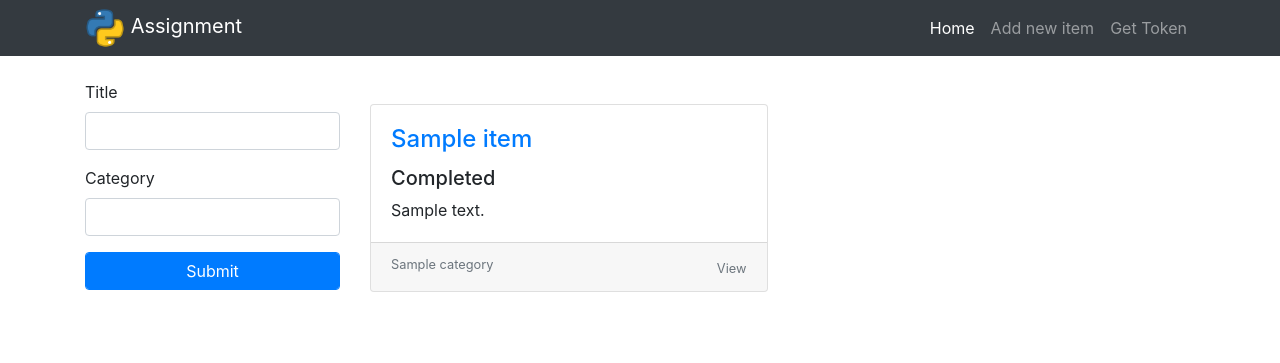
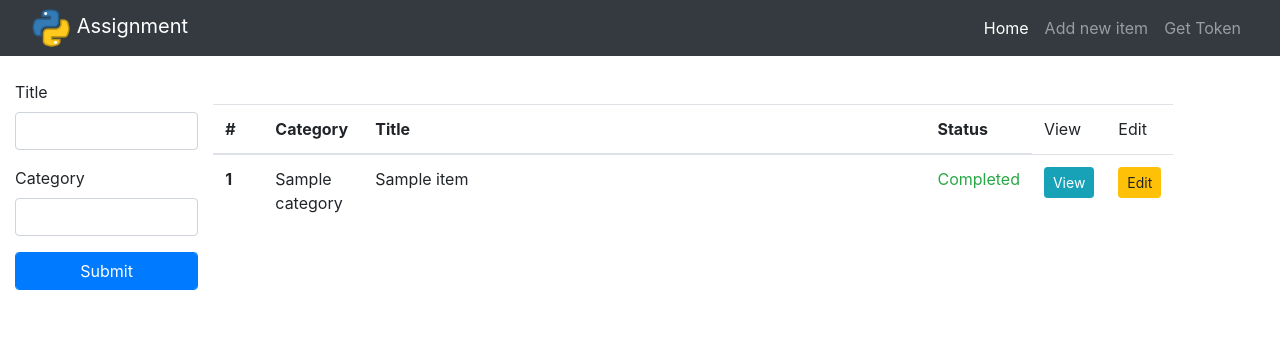
Before and after one commit to IamWGO/todo-web-app, a Flask app: template templates/home.html in a window 1280 px wide. Shown: the top 363 px of the page. Run offline with Flask 3, Linux system fonts and the light colour scheme; the template is opened without the code that fills it: most values are stand-ins (such as "Sample title", 1, 10 or a date in 2020); form fields are guessed from the names that the template uses; some libraries are stand-ins or nearby versions.

Commit message:
Change home, detail layout + cleanup

```diff
--- a/model.py
+++ b/model.py
@@ -88,7 +88,8 @@ def get_category_id_by_name(category_name):
 def get_all_tasks():
     return task_items
 
-def get_tasks_by_category():
+# get parameter task_items because user might submmit fillter
+def get_tasks_by_category(task_items):
     tasks_by_category = {}
 
     # Group tasks by category
@@ -97,8 +98,7 @@ def get_tasks_by_category():
         if category not in tasks_by_category:
             tasks_by_category[category] = []
 
-        item = f"{task["description"]} - {task["status"]}"
-        tasks_by_category[category].append(item)
+        tasks_by_category[category].append(task)
 
     return tasks_by_category
 
--- a/static/css/style.css
+++ b/static/css/style.css
@@ -18,3 +18,9 @@ a:hover {
 textarea {
   resize: none;
 }
+
+
+.padded-rounded {
+  padding: 5px;
+  border-radius: 5px; /* You can adjust the value to control the roundness of the corners */
+}
--- a/templates/base.html
+++ b/templates/base.html
@@ -12,7 +12,7 @@
 
 <body>
   <nav class="navbar navbar-expand-lg navbar-dark bg-dark fixed-top">
-    <div class="container">
+    <div class="container-fluid">
       <a href="{{ url_for('home') }}" class="navbar-brand">
         <img src="{{ url_for('static', filename='images/python_icon.png') }}" height="40px">
         Assignment
@@ -52,7 +52,7 @@
     </div>
   </nav>
 
-  <div class="container">
+  <div class="container-fluid">
   {% with messages = get_flashed_messages(with_categories=True) %}
     {% if messages %}
       {% for type, content in messages %}
--- a/templates/home.html
+++ b/templates/home.html
@@ -3,7 +3,7 @@
 
 {% block content %}
   <div class="row">
-    <div class="col-lg-3">
+    <div class="col-lg-2">
       <div class="my-4">
         <form action="{{ url_for('home') }}" method="GET">
           <div class="form-group">
@@ -21,31 +21,55 @@
     <div class="col-lg-9">
       <div class="row my-5 card-wrapper">
         {% if items %}
-        {% for item in items %}
-          <div class="col-lg-6 col-md-6 mb-4">
-              <div class="card h-100">
-                <div class="card-body">
-                  <h4 class="card-title">
-                    <a href="{{ url_for('item', task_id=item.id) }}">{{ item.title }}</a>
-                  </h4>
-                  <h5>{{ item.status }}</h5>
-                  <p class="card-text">{{ item.description | safe }}</p>
-                </div>
-                <div class="card-footer">
-                  <small class="text-muted" style="float: left;">
-                    {{ item.category }}
-                  </small>
-                  <a href="{{ url_for('item', task_id=item.id) }}" style="float: right;">
-                    <small class="text-muted">View</small>
-                  </a>
-                  <div style="clear: both;"></div>
-                </div>
+        <table class="table">
+          <thead>
+            <tr>
+              <th scope="col" width="50">#</th>
+              <th scope="col" width="100">Category</th>
+              <th scope="col">Title</th>
+              <th scope="col" width="50">Status</th>
+              <td scope="col" width="50">View</td>
+              <td scope="col" width="50">Edit</td>
+              {% if is_authen %}
+                <td scope="col" width="50">Delete</td>
+              {% endif %}
+            </tr>
+          </thead>
+          <tbody>
+          {% for item in items %}
+              <tr>
+                <th scope="row">{{ item.id }}</th>
+                <td>{{ item.category }}</td>
+                <td>{{ item.title }}</td>
+                <td>
+                  {% if item.status != "Completed" %}
+                  <form class="form" method="POST" action="{{ url_for('complete_item', task_id=item.id) }}">
+                    <input class="btn btn-sm btn-outline-warning"
+                        id="submit" name="submit" type="submit" value="{{ item.status }}">
+                  </form>
+                  {% else %}
+                  <span class="text-success">{{ item.status }}</span>
+                  {% endif %}
 
-              </div>
-          </div>
-        {% endfor %}
+                </td>
+                <td><a href="{{ url_for('item', task_id=item.id) }}" class="btn btn-sm btn-info">View</a></td>
+                <td><a href="{{ url_for('edit_item', task_id=item.id) }}" class="btn btn-sm btn-warning">Edit</a></td>
+
+                  {% if is_authen %}
+                  <td>
+                    <form class="delete-form" method="POST" action="{{ url_for('delete_item', task_id=item.id) }}">
+                      {{ deleteItemForm.hidden_tag() }}
+                      {{ deleteItemForm.submit(class="btn btn-sm btn-danger", onclick="return confirm('Are you sure you want to delete this item?');") }}
+                    </form>
+                  </td>
+                  {% endif %}
+
+              </tr>
+          {% endfor %}
+          </tbody>
+        </table>
         {% else %}
-        <h1 class="offset-lg-3">No items to show.</h1>
+        <h1 class="offset-lg-3">No Tasks</h1>
         {% endif %}
       </div>
     </div>
--- a/templates/login.html
+++ b/templates/login.html
@@ -2,11 +2,12 @@
 {% set active_page = 'login' %}
 
 {% block content %}
+<div class="container">
   <div class="row">
     <div>
       <div class="my-4">
         <h1>
-          You don't have permission
+          Get Token now !!
         </h1><hr>
 
       </div>
@@ -15,7 +16,7 @@
       {% if is_authen %}
           <h3 class="offset-lg-3">You are are </h3>
         {% else %}
-        Get Token now !!
+        After you click "Get Token", you will be able to edit and delete task
         <div class="row my-5 card-wrapper">
           <form action="{{ url_for('login') }}" method="POST">
             {{ form.submit(class="btn btn-primary form-control") }}
@@ -26,4 +27,5 @@
 
     </div>
   </div>
+</div>
 {% endblock %}
```
Also changed, not shown: setup.py (+53 -34 lines), task.json (+11 -11 lines), templates/item.html (+32 -9 lines), utility.py (+5 -4 lines), readme.txt.
